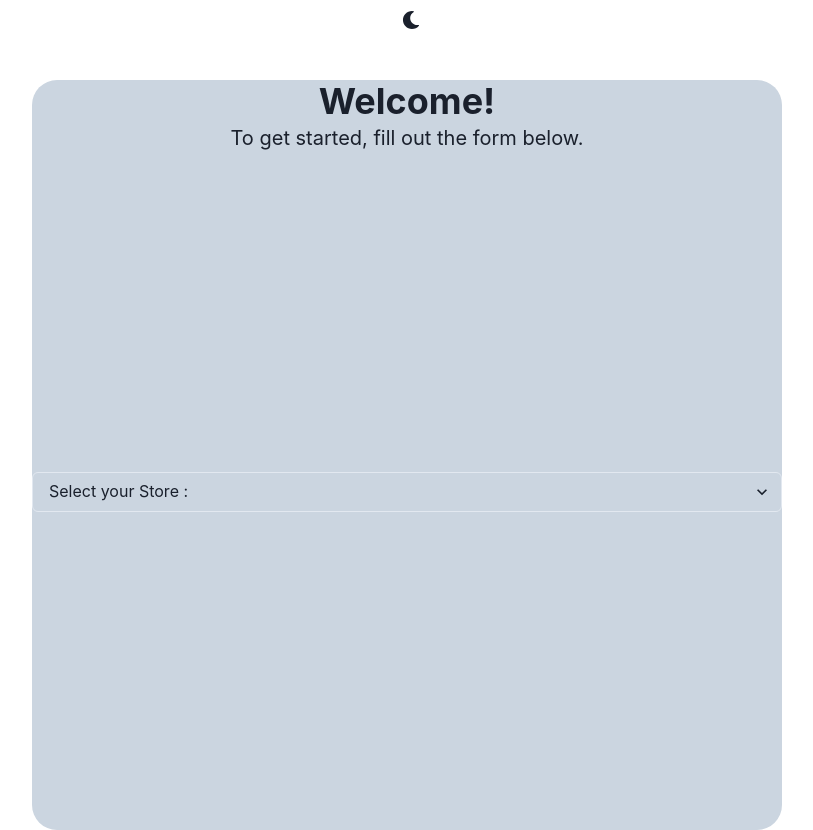
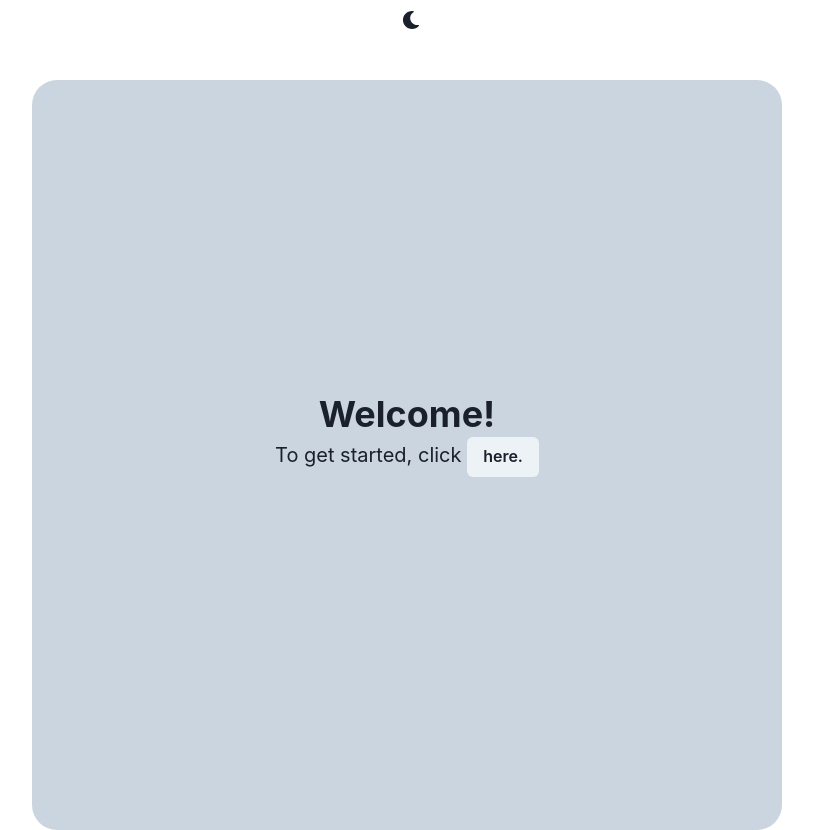
Before and after one commit to Arrangedgodly/vault-chakra, a React (Create React App) app: page / in a window 1280 px wide. Shown: the whole page, without its empty margins (233-1046 px from the left). Built offline with nearby package versions, Linux system fonts and the light colour scheme.

Commit message:
refactor

```diff
--- a/src/components/Start.js
+++ b/src/components/Start.js
@@ -1,24 +1,21 @@
-import { Box, useColorModeValue, Heading, Spacer, Text, Select } from "@chakra-ui/react";
+import { Box, Button, useColorModeValue, Heading, Spacer, Text, Fade, useDisclosure } from "@chakra-ui/react";
+import StoreSelect from "./StoreSelect";
 
 function Start() {
   const bg = useColorModeValue('gray.300', 'gray.600');
+  const { isOpen, onToggle } = useDisclosure();
+
   return (
     <Box bg={bg} w='750px' h='750px' marginTop='5vh' borderRadius='25px' display='flex' flexDirection='column' alignItems='center' justifyContent='center'>
       <Heading>Welcome!</Heading>
-      <Text>To get started, fill out the form below.</Text>
-      <Spacer />
-      <Select placeholder="Select your Store :">
-        <option value='Broadmoor'>Broadmoor</option>
-        <option value='Colfax'>Colfax</option>
-        <option value='Fraser'>Fraser</option>
-        <option value='Littleton'>Littleton</option>
-        <option value='Nederlands'>Nederlands</option>
-        <option value='Northfield'>Northfield</option>
-        <option value='Quincy'>Quincy</option>
-        <option value='Rockrimmon'>Rockrimmon</option>
-        <option value='Sheridan'>Sheridan</option>
-      </Select>
-      <Spacer />
+      <Text>To get started, click <Button onClick={onToggle}>here.</Button></Text>
+      <Fade in={isOpen}>
+        <Spacer />
+        <form>
+          <StoreSelect />
+        </form>
+        <Spacer />
+      </Fade>
     </Box>
   );
 }
--- /dev/null
+++ b/src/components/StoreSelect.js
@@ -0,0 +1,19 @@
+import { Select } from "@chakra-ui/react";
+
+function StoreSelect() {
+    return (
+        <Select placeholder="Select your Store :">
+            <option value='Broadmoor'>Broadmoor</option>
+            <option value='Colfax'>Colfax</option>
+            <option value='Fraser'>Fraser</option>
+            <option value='Littleton'>Littleton</option>
+            <option value='Nederlands'>Nederlands</option>
+            <option value='Northfield'>Northfield</option>
+            <option value='Quincy'>Quincy</option>
+            <option value='Rockrimmon'>Rockrimmon</option>
+            <option value='Sheridan'>Sheridan</option>
+      </Select>
+    );
+}
+
+export default StoreSelect;
```
